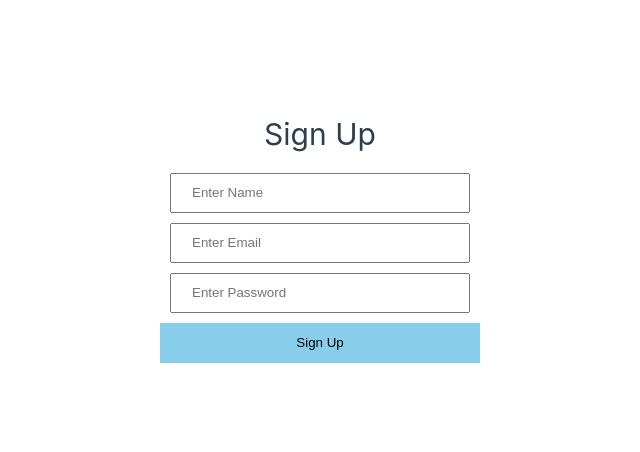
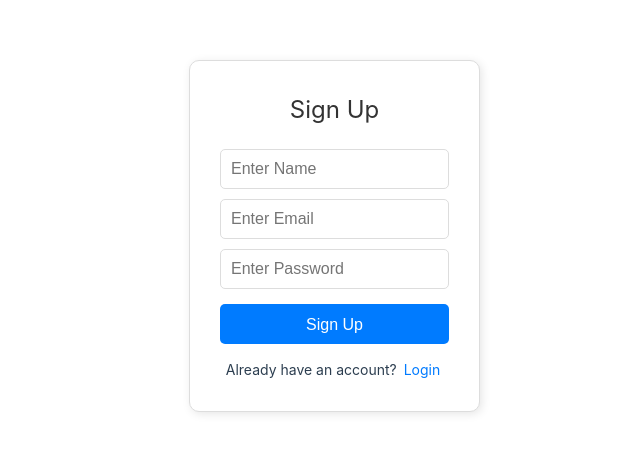
Before and after one commit to iamtomnotjerry/vue-app-management-tasks, a Vue app: page /signup in a window 1280 px wide. Shown: the part 164-616 px from the top of the page, without its empty margins (160-800 px from the left). Built offline with nearby package versions, Linux system fonts and the light colour scheme.

Commit message:
module login, frontend, api call and validation

```diff
--- /dev/null
+++ b/src/components/LogIn.vue
@@ -0,0 +1,144 @@
+<template>
+  <div>
+    <div class="login">
+      <h1>Login</h1>
+
+      <input type="text" v-model="form.email" placeholder="Enter Email">
+      <p class="msg-error" v-if="errors.email">{{ errors.email }}</p>
+
+      <input type="password" v-model="form.password" placeholder="Enter Password">
+      <p class="msg-error" v-if="errors.password">{{ errors.password }}</p>
+
+      <button style="margin-top:50px;" @click="Login">Login</button>
+
+      <p class="btn-login">
+        <RouterLink to="/signup">Sign Up</RouterLink>
+      </p>
+    </div>
+  </div>
+</template>
+
+<script>
+import axios from "axios";
+import Swal from "sweetalert2";
+import { useRouter } from "vue-router";
+
+export default {
+  data() {
+    return {
+      form: {
+        email: '',
+        password: '',
+      },
+      errors: {}
+    };
+  },
+  methods: {
+    async Login() {
+      this.errors = {}; // Reset errors
+
+      // Validate inputs
+      if (!this.form.email) {
+        this.errors.email = "Email is required!";
+      } else if (!this.validateEmail(this.form.email)) {
+        this.errors.email = "Invalid email format!";
+      }
+
+      if (!this.form.password) {
+        this.errors.password = "Password is required!";
+      }
+
+      if (Object.keys(this.errors).length > 0) return; // Stop if there are validation errors
+
+      try {
+        let response = await axios.get("http://localhost:3000/users");
+        if (response.status === 200) {
+          let users = response.data;
+          let user = users.find(u => u.email === this.form.email && u.password === this.form.password);
+
+          if (user) {
+            Swal.fire({
+              title: "Success!",
+              text: "Login successful!",
+              icon: "success",
+              timer: 2000,
+              showConfirmButton: false
+            });
+
+            setTimeout(() => {
+              this.$router.push({ name: "Home" }); // Redirect to home page
+            }, 2000);
+          } else {
+            Swal.fire({
+              title: "Error!",
+              text: "Invalid email or password!",
+              icon: "error",
+              timer: 2000,
+              showConfirmButton: false
+            });
+          }
+        }
+      } catch (error) {
+        Swal.fire({
+          title: "Oops!",
+          text: "Something went wrong. Please try again later.",
+          icon: "error",
+          timer: 2000,
+          showConfirmButton: false
+        });
+        console.error("Login error:", error);
+      }
+    },
+    validateEmail(email) {
+      const emailPattern = /^[a-zA-Z0-9._%+-]+@[a-zA-Z0-9.-]+\.[a-zA-Z]{2,}$/;
+      return emailPattern.test(email);
+    }
+  }
+};
+</script>
+
+<style scoped>
+.login {
+  max-width: 400px;
+  margin: 50px auto;
+  padding: 20px;
+  text-align: center;
+  border: 1px solid #ddd;
+  border-radius: 10px;
+  box-shadow: 2px 2px 10px rgba(0, 0, 0, 0.1);
+}
+
+input {
+  display: block;
+  width: 100%;
+  padding: 10px;
+  margin: 10px 0;
+  border: 1px solid #ddd;
+  border-radius: 5px;
+}
+
+button {
+  width: 100%;
+  padding: 10px;
+  border: none;
+  background-color: #007bff;
+  color: white;
+  border-radius: 5px;
+  cursor: pointer;
+}
+
+button:hover {
+  background-color: #0056b3;
+}
+
+.btn-login {
+  margin-top: 15px;
+}
+
+.msg-error {
+  color: red;
+  font-size: 14px;
+  text-align: left;
+  margin-bottom: 10px;
+}
+</style>
--- a/src/components/SignUp.vue
+++ b/src/components/SignUp.vue
@@ -1,18 +1,21 @@
 <template>
-  <div>
+  <div class="register-container">
     <div class="register">
       <h1>Sign Up</h1>
 
       <input type="text" placeholder="Enter Name" v-model="form.name">
       <p class="msg-error" v-if="errors.name">{{ errors.name }}</p>
 
-      <input type="text" placeholder="Enter Email" v-model="form.email">
+      <input type="email" placeholder="Enter Email" v-model="form.email">
       <p class="msg-error" v-if="errors.email">{{ errors.email }}</p>
 
       <input type="password" placeholder="Enter Password" v-model="form.password">
       <p class="msg-error" v-if="errors.password">{{ errors.password }}</p>
 
       <button @click="SignUp">Sign Up</button>
+      <p class="redirect-text">
+        Already have an account? <RouterLink to="/login">Login</RouterLink>
+      </p>
     </div>
   </div>
 </template>
@@ -63,7 +66,7 @@ export default {
 
     validateUser() {
       const errors = {};
-      const emailPattern = /^[a-zA-Z0-9._%+-]+@[a-zA-Z0-9.-]+\.[a-zA-Z]{2,}$/; // Email validation RegEx
+      const emailPattern = /^[a-zA-Z0-9._%+-]+@[a-zA-Z0-9.-]+\.[a-zA-Z]{2,}$/;
 
       if (!this.form.name) {
         errors.name = "Name is required!";
@@ -85,9 +88,73 @@ export default {
 </script>
 
 <style scoped>
+.register-container {
+  display: flex;
+  justify-content: center;
+  align-items: center;
+  height: 100vh;
+}
+
+.register {
+  max-width: 400px;
+  width: 100%;
+  padding: 30px;
+  text-align: center;
+  border: 1px solid #ddd;
+  border-radius: 10px;
+  box-shadow: 2px 2px 10px rgba(0, 0, 0, 0.1);
+  background: #fff;
+}
+
+h1 {
+  margin-bottom: 20px;
+  font-size: 24px;
+  color: #333;
+}
+
+input {
+  width: 100%;
+  padding: 10px;
+  margin: 10px 0;
+  border: 1px solid #ddd;
+  border-radius: 5px;
+  font-size: 16px;
+}
+
 .msg-error {
   color: red;
   font-size: 14px;
-  margin-bottom: 10px;
+  text-align: left;
+  margin-top: -5px;
+}
+
+button {
+  width: 100%;
+  padding: 12px;
+  border: none;
+  background-color: #007bff;
+  color: white;
+  font-size: 16px;
+  border-radius: 5px;
+  cursor: pointer;
+  margin-top: 15px;
+}
+
+button:hover {
+  background-color: #0056b3;
+}
+
+.redirect-text {
+  margin-top: 15px;
+  font-size: 14px;
+}
+
+.redirect-text a {
+  color: #007bff;
+  text-decoration: none;
+}
+
+.redirect-text a:hover {
+  text-decoration: underline;
 }
 </style>
--- a/src/routes.js
+++ b/src/routes.js
@@ -1,6 +1,7 @@
 import { createWebHistory, createRouter } from "vue-router";
 import Home from './components/Home.vue';
-import SignUp from "./components/Signup.vue";
+import SignUp from './components/Signup.vue';
+import LogIn from "./components/LogIn.vue";
 
 const routes = [
   {
@@ -12,6 +13,11 @@ const routes = [
     name: "SignUp",
     component: SignUp,
     path: '/signup'
+  },
+  {
+    name: "LogIn",
+    component: LogIn,
+    path: '/login'
   }
 ];
 
```
